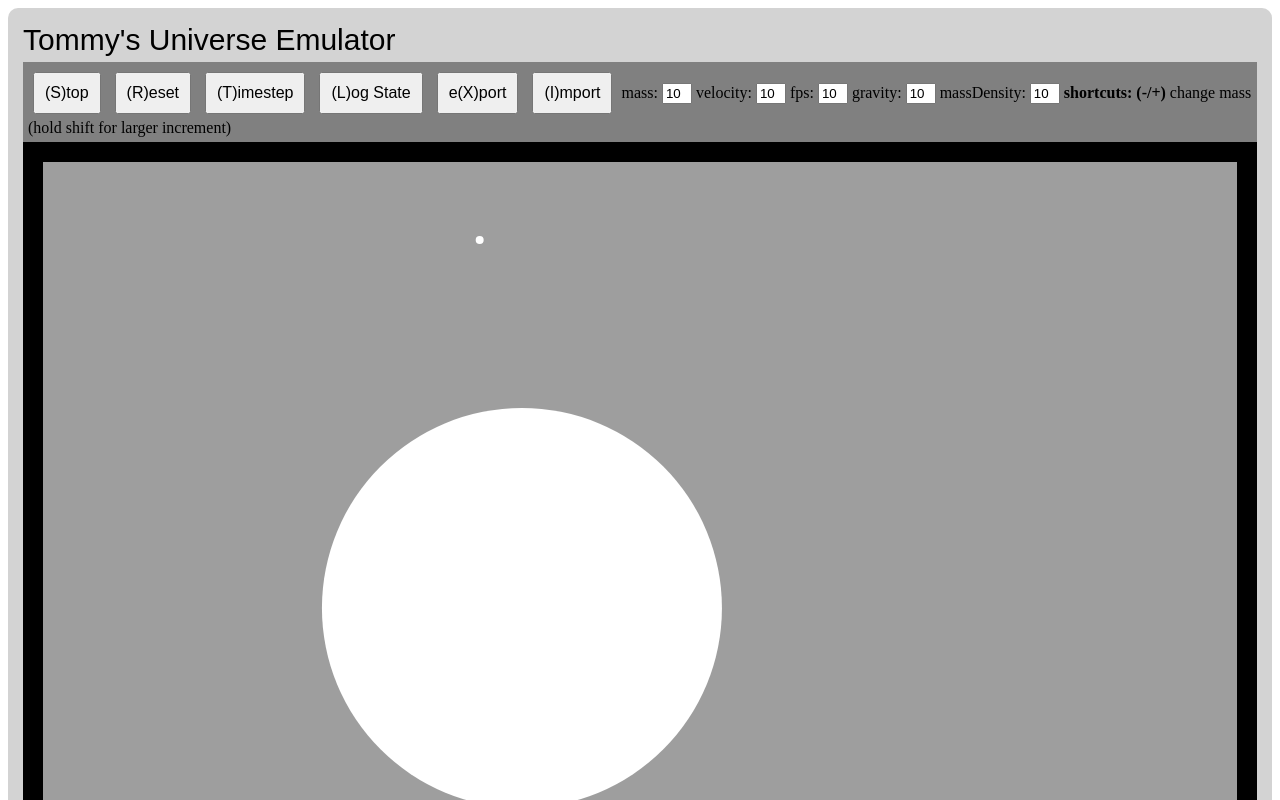
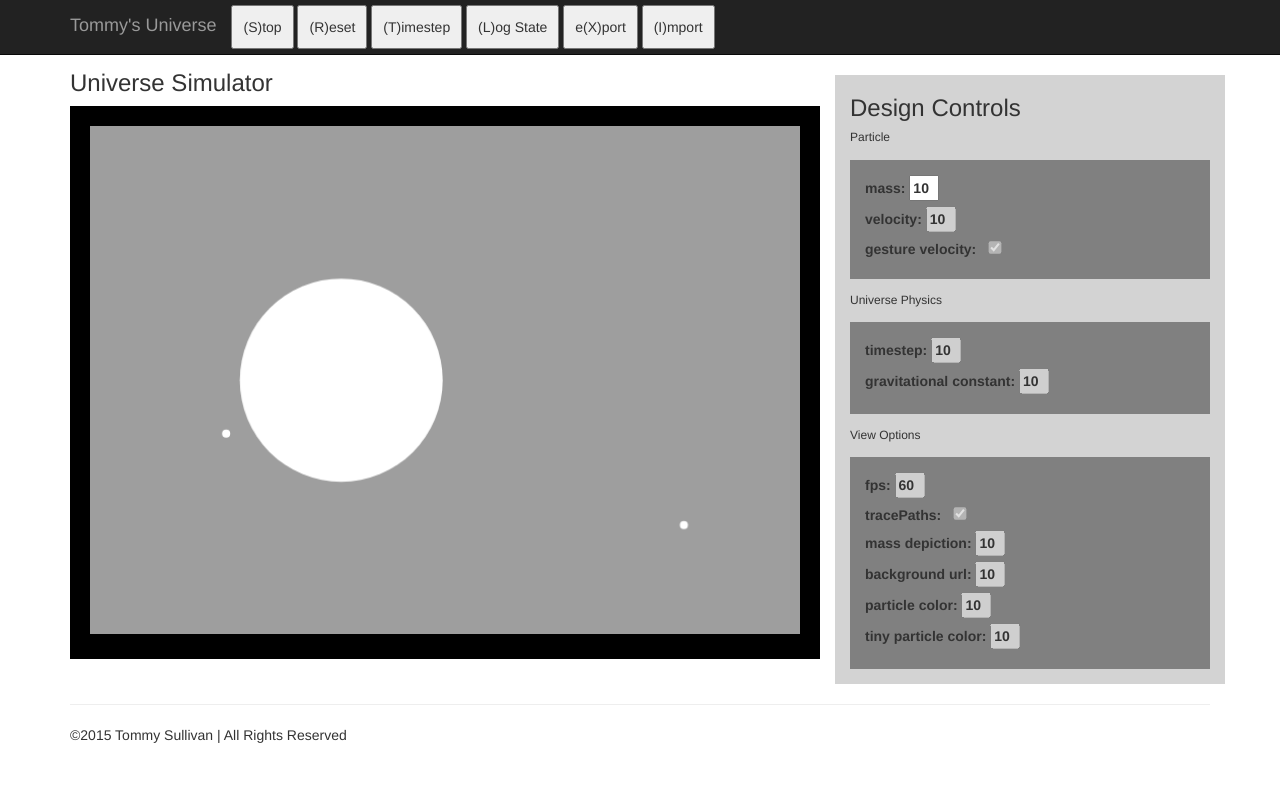
Before and after one commit to tommysullivan/universe, a plain HTML site: page index.html in a window 1280 px wide. Shown: the top 800 px of the page. Drawn offline with nearby package versions, Linux system fonts and the light colour scheme.

Commit message:
converted UI to twitter bootstrap

```diff
--- a/configuration/configuration.js
+++ b/configuration/configuration.js
@@ -11,7 +11,7 @@ Configuration = function(configurationJSON) {
 	}
 	return {
 		backgroundURL: jsonAccessorMethod('backgroundURL'),
-		universeContainerJQuerySelection: jsonAccessorMethod('universeContainerJQuerySelection'),
+		universeContainerSelector: jsonAccessorMethod('universeContainerSelector'),
 		velocitySettingStrength: jsonAccessorMethod('velocitySettingStrength'),
 		renderIntervalInMilliseconds: jsonAccessorMethod('renderIntervalInMilliseconds'),
 		gravitationalConstant: jsonAccessorMethod('gravitationalConstant'),
@@ -31,6 +31,7 @@ Configuration = function(configurationJSON) {
 		exportButtonSelector: jsonAccessorMethod('exportButtonSelector'),
 		importButtonSelector: jsonAccessorMethod('importButtonSelector'),
 		autoStart: jsonAccessorMethod('autoStart'),
-		initialParticles: jsonAccessorMethod('initialParticles')
+		initialParticles: jsonAccessorMethod('initialParticles'),
+		timeStep: jsonAccessorMethod('timeStep')
 	}
 }
--- a/controllers/universeController.js
+++ b/controllers/universeController.js
@@ -1,4 +1,4 @@
-function UniverseController(universeView, universe, particleRenderer, configuration, massControl) {
+function UniverseController(universeView, universe, particleRenderer, configuration, massControl, $universeContainer) {
     var interval;
     return {
         reset: function() {
@@ -21,14 +21,19 @@ function UniverseController(universeView, universe, particleRenderer, configurat
         },
         activate: function() {
             var _this = this;
-            universeView.onMouseDrag(function(startPosition, endPosition) {
-                var position = startPosition.divide(configuration.modelToViewSpaceFactor());
-                var velocity = endPosition.minus(startPosition).times(configuration.velocitySettingStrength());
+            universeView.onParticleAddRequested(function(startPosition, velocity) {
                 _this.addParticle(startPosition, velocity, massControl.getMass());
             });
-            window.addEventListener("resize", function() {
-                universeView.render(universe);
-            });
+            var background = new Image();
+            background.src = configuration.backgroundURL();
+            background.onload = function() {
+                universeView.background(background);
+            }
+            _this.resizeCanvas();
+            window.addEventListener("resize", this.resizeCanvas.bind(this));
+        },
+        resizeCanvas: function() {
+            universeView.width($universeContainer.width());
         },
         addParticle: function(position, velocity, mass) {
             var particle = Particle(
--- a/index.html
+++ b/index.html
@@ -1,5 +1,12 @@
-<html>
+<!DOCTYPE html>
+<html lang="en">
 <head>
+    <meta charset="utf-8">
+    <meta http-equiv="X-UA-Compatible" content="IE=edge">
+    <meta name="viewport" content="width=device-width, initial-scale=1">
+    <meta name="description" content="A javascript physics emulator">
+    <meta name="author" content="Tommy Sullivan">
+
     <title>Tommy's Universe</title>
     <script src="jquery.js"></script>
     <script src="configuration/configuration.js"></script>
@@ -25,48 +32,49 @@
             "initialParticles": [
                 {
                     "position": {
-							"x": 478.04298400878906,
-							"y": 447.9583435058594
+                        "x": 250,
+                        "y": 250
                     },
                     "velocity": {
                         "x": 0,
                         "y": 0
                     },
-						"mass": 200
+                    "mass": 100
                 },
                 {
                     "position": {
-							"x": 826.0429840087891,
-							"y": 445.9583435058594
+                        "x": 600,
+                        "y": 450
                     },
                     "velocity": {
                         "x": 0,
-							"y": -2.46
+                        "y": -1
                     },
                     "mass": 4
                 },
                 {
                     "position": {
-							"x": 39.04298400878906,
-							"y": 411.9583435058594
+                        "x": 50,
+                        "y": 200
                     },
                     "velocity": {
-							"x": 0.27,
-							"y": 1.96
+                        "x": 0.25,
+                        "y": 2
                     },
                     "mass": 4
                 }
             ],
-				"backgroundURL": 'http://weknowyourdreams.com/images/stars/stars-02.jpg',
+            "timeStep": 0.2,
+            "backgroundURL": "http://weknowyourdreams.com/images/stars/stars-02.jpg",
             "renderIntervalInMilliseconds": 20,
-				"gravitationalConstant": 10,
+            "gravitationalConstant": 20,
             "smallChange": 3,
             "bigChange": 20,
             "velocitySettingStrength": 0.01,
             "massDensityFactor": 1,
             "modelToViewSpaceFactor": 1,
-				"particleColor": "#FFFFFF",
-				"tinyParticleColor": "#333333",
+            "particleColor": "white",
+            "tinyParticleColor": "lightgray",
             "massTextInputSelector": "#mass",
             "resetButtonSelector": "#resetButton",
             "startStopToggleSelector": "#startStopToggle",
@@ -76,7 +84,7 @@
             "exportButtonSelector": "#exportButton",
             "importButtonSelector": "#importButton",
             "keyboardShortcutSelector": "body",
-				"universeContainerJQuerySelection": "#universeContainer"
+            "universeContainerSelector": "#universeContainer"
         });
         $(function() {
             Physics($, configuration).startApplication();
@@ -93,29 +101,44 @@
         }
         #controls {
             padding: 5px;
-				background-color: gray
         }
         #universe {
-				cursor: crosshair
+            cursor: crosshair;
         }
-			#application {
+        #particleControls, #universeControls, #viewOptions {
+            margin-top: 15px;
             padding: 15px;
+            background-color: gray;
+            margin-bottom: 15px;
+        }
+        #sideMenu {
             background-color: lightgray;
-				border-radius: 10px;
-			}
-			#title {
-				margin-bottom: 5px;
-				font-family: fantasy;
-				font-size: 30px;
         }
         input {
             width: 30px;
         }
     </style>
+
+    <link href="css/bootstrap.min.css" rel="stylesheet">
+
+    <!--[if lt IE 9]>
+    <script src="https://oss.maxcdn.com/libs/html5shiv/3.7.0/html5shiv.js"></script>
+    <script src="https://oss.maxcdn.com/libs/respond.js/1.4.2/respond.min.js"></script>
+    <![endif]-->
 </head>
 <body>
-		<div id="application">
-			<div id="title">Tommy's Universe Emulator</div>
+<div class="navbar navbar-inverse navbar-fixed-top" role="navigation">
+    <div class="container">
+        <div class="navbar-header">
+            <button type="button" class="navbar-toggle" data-toggle="collapse" data-target=".navbar-collapse">
+                <span class="sr-only">Toggle navigation</span>
+                <span class="icon-bar"></span>
+                <span class="icon-bar"></span>
+                <span class="icon-bar"></span>
+            </button>
+            <a class="navbar-brand" href="#">Tommy's Universe</a>
+        </div>
+        <div class="navbar-collapse collapse">
             <div id="controls">
                 <button id="startStopToggle">(S)tart</button>
                 <button id="resetButton">(R)eset</button>
@@ -123,18 +146,48 @@
                 <button id="logButton">(L)og State</button>
                 <button id="exportButton">e(X)port</button>
                 <button id="importButton">(I)mport</button>
-
-				<label>mass: <input type="text" id="mass" value="10" /></label>
-				<label>velocity: <input type="text" id="velocity" value="10" /></label>
-				<label>fps: <input type="text" id="fps" value="10" /></label>
-				<label>gravity: <input type="text" id="gravity" value="10" /></label>
-				<label>massDensity: <input type="text" id="massDensity" value="10" /></label>
-				<strong>shortcuts:</strong>
-					<strong>(-/+)</strong> change mass (hold shift for larger increment)
-			</div>
-			<div id="universeContainer" width="100%", height="1000" style="background-color: black; padding: 20px;">
-				<canvas id="universe" style="background-color: #002222;" width="2000" height="1000"></canvas>
             </div>
         </div>
+    </div>
+</div>
+<div class="container" style="margin-top: 50px;">
+    <div class="row">
+        <div class="col-md-8">
+            <h3>Universe Simulator</h3>
+            <div id="universeContainer" width="100%", height="1000" style="background-color: black; padding: 20px;">
+                <canvas id="universe" style="background-color: #002222;" width="700" height="500"></canvas>
+            </div>
+        </div>
+        <div class="col-md-4" style="margin-top: 25px;" id="sideMenu">
+            <h3>Design Controls</h3>
+            <h6>Particle</h6>
+            <div id="particleControls">
+                <label>mass: <input type="text" id="mass" value="10" /></label><br />
+                <label>velocity: <input type="text" id="velocity" value="10" disabled="disabled" /></label><br />
+                <label>gesture velocity: <input id="shouldUseGestureVelocity" type="checkbox" checked="checked" disabled="disabled" /></label><br />
+            </div>
+            <h6>Universe Physics</h6>
+            <div id="universeControls">
+                <label>timestep: <input type="text" id="fps" value="10" disabled="disabled" /></label><br />
+                <label>gravitational constant: <input type="text" id="gravity" value="10" disabled="disabled" /></label><br />
+            </div>
+            <h6>View Options</h6>
+            <div id="viewOptions">
+                <label>fps: <input type="text" id="fps" value="60" disabled="disabled" /></label><br />
+                <label>tracePaths: <input id="shouldTracePaths" type="checkbox" checked="checked" disabled="disabled" /></label><br />
+                <label>mass depiction: <input type="text" id="massDensity" value="10" disabled="disabled" /></label><br />
+                <label>background url: <input type="text" id="backgroundURL" value="10" disabled="disabled" /></label><br />
+                <label>particle color: <input type="text" id="particleColor" value="10" disabled="disabled" /></label><br />
+                <label>tiny particle color: <input type="text" id="tinyParticleColor" value="10" disabled="disabled" /></label><br />
+            </div>
+        </div>
+    </div>
+    <hr />
+    <footer>
+        <p>&copy;2015 Tommy Sullivan | All Rights Reserved</p>
+    </footer>
+</div>
+<script src="https://ajax.googleapis.com/ajax/libs/jquery/1.11.0/jquery.min.js"></script>
+<script src="js/bootstrap.min.js"></script>
 </body>
 </html>
--- a/physics.js
+++ b/physics.js
@@ -1,9 +1,6 @@
 function Physics($, configuration) {
     return {
         startApplication: function() {
-            var background = new Image();
-            background.src = configuration.backgroundURL();
-            background.onload = function() {
             var $canvas = $(configuration.universeCanvasSelector());
             var canvas = Canvas($canvas);
             var particleRenderer = ParticleRenderer(configuration, canvas);
@@ -13,16 +10,15 @@ function Physics($, configuration) {
             var universe = Universe(initialParticles);
             var universeView = UniverseView(
                 canvas,
-                    particleRenderer,
-                    $(configuration.universeContainerJQuerySelection()),
-                    background
+                particleRenderer
             );
             var universeController = UniverseController(
                 universeView,
                 universe,
                 particleRenderer,
                 configuration,
-                    massControl
+                massControl,
+                $(configuration.universeContainerSelector())
             );
             var toolbarView = ToolbarView(
                 $(configuration.resetButtonSelector()),
@@ -49,9 +45,7 @@ function Physics($, configuration) {
                 ),
                 configuration
             );
-                universeView.render(universe);
             applicationController.activate();
         }
     }
 }
-}
--- a/physics/particle.js
+++ b/physics/particle.js
@@ -22,9 +22,9 @@ function Particle(position, velocity, mass, configuration) {
 				position.distanceTo(otherParticle.position());
 		},
 		evolve: function(otherParticles) {
-			var newPosition = position.plus(velocity);
+			var newPosition = position.plus(velocity.times(configuration.timeStep()));
 			var accelerationDueToGravity = this.gravitationalForceDueToParticles(otherParticles).divide(mass);
-			var newVelocity = velocity.plus(accelerationDueToGravity);
+			var newVelocity = velocity.plus(accelerationDueToGravity.times(configuration.timeStep()));
 			return Particle(newPosition, newVelocity, mass, configuration);
 		},
 		gravitationalForceDueToParticles: function(otherParticles) {
--- a/views/canvas.js
+++ b/views/canvas.js
@@ -1,4 +1,5 @@
 function Canvas(canvasJQuerySelection) {
+    var background;
     function getDrawingContext() {
         return canvasJQuerySelection[0].getContext("2d");
     }
@@ -12,15 +13,18 @@ function Canvas(canvasJQuerySelection) {
         },
         clear: function() {
             getDrawingContext().clearRect(0, 0, this.width(), this.height());
+            if(background) {
+                getDrawingContext().drawImage(background,0,0, this.width(), this.height());
+            }
         },
-        background: function(background) {
-            getDrawingContext().drawImage(background,0,0, this.width(), this.height());
+        background: function(newBackground) {
+            background = newBackground;
         },
         width: function(val) {
-            return canvasJQuerySelection.attr('width', val);
+            return val ? canvasJQuerySelection.width(val) : canvasJQuerySelection.width();
         },
         height: function(val) {
-            return canvasJQuerySelection.attr('height', val);
+            return val ? canvasJQuerySelection.height(val) : canvasJQuerySelection.height();
         },
         position: function() {
             var offset = canvasJQuerySelection.offset();
--- a/views/universeView.js
+++ b/views/universeView.js
@@ -1,16 +1,25 @@
-function UniverseView(canvas, particleRenderer, $canvas, background) {
+function UniverseView(canvas, particleRenderer) {
 	return {
 		render: function(universe) {
-			canvas.width($canvas.width());
-			canvas.height($canvas.height());
-			canvas.background(background);
+			canvas.clear();
 			universe.particles().forEach(function(particle) {
 				particleRenderer.render(particle);
 			});
 		},
-		onMouseDrag: canvas.onMouseDrag.bind(canvas),
+		background: canvas.background.bind(canvas),
+		onParticleAddRequested: function(handler) {
+			canvas.onMouseDrag(function(startPosition, endPosition) {
+				var position = startPosition.divide(configuration.modelToViewSpaceFactor());
+				var velocity = endPosition.minus(startPosition).times(configuration.velocitySettingStrength());
+				handler(position, velocity);
+			});
+		},
 		position: canvas.position.bind(canvas),
-		width: canvas.width.bind(canvas),
-		height: canvas.height.bind(canvas)
+		width: function(val) {
+			canvas.width(val);
+		},
+		height: function(val) {
+			canvas.height(val);
+		}
 	}
 }
```
Also changed, not shown: css/bootstrap.min.css (added), readme.md. Lines whose indentation alone changed are shown as unchanged.
